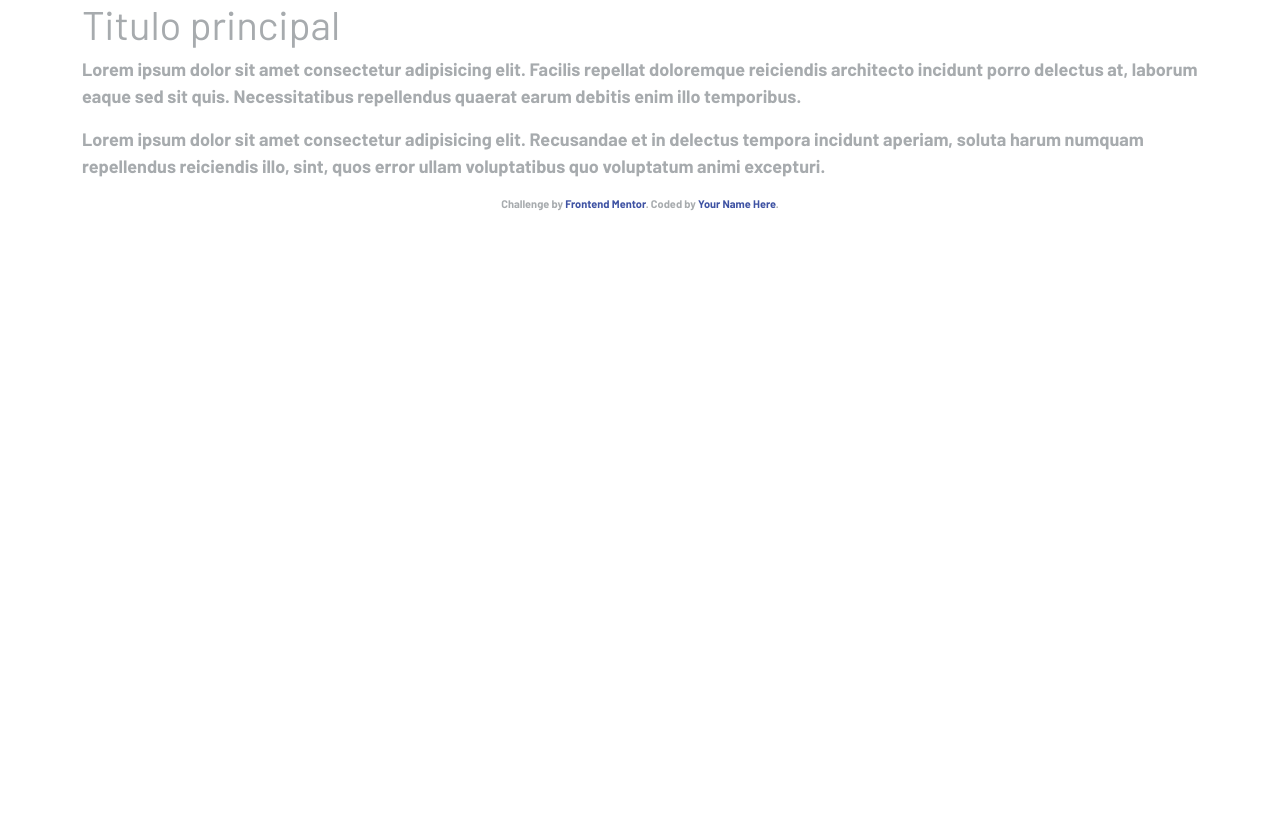
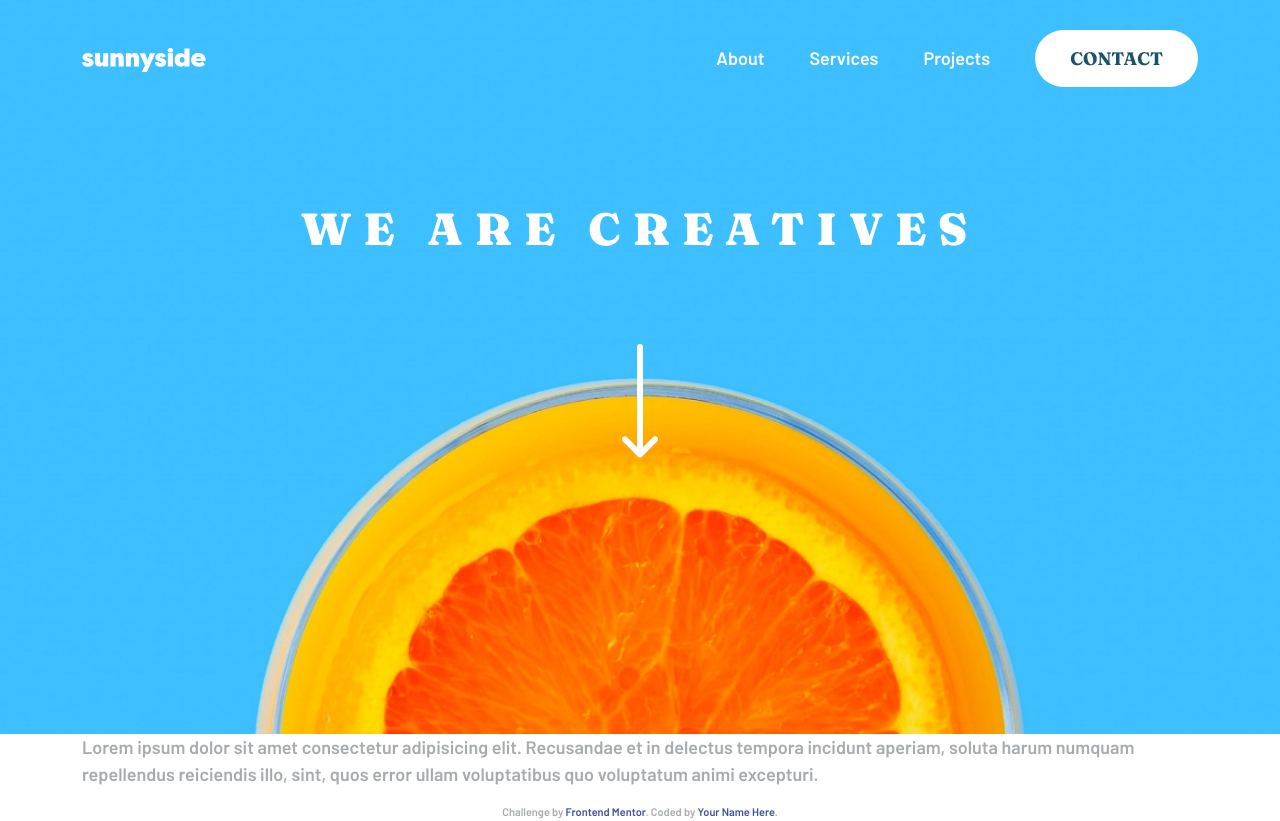
Before and after one commit to smd-adrian/Sunnyside-agency-landing-page, a website: page index.html in a window 1280 px wide. Before the commit the page ends 800 px from the top, so only its background shows below. Drawn offline with Linux system fonts and the light colour scheme.

Commit message:
Init homepgae

```diff
--- a/index.html
+++ b/index.html
@@ -27,14 +27,30 @@
     <body>
         <header>
             <div class="container">
-                <h1>Titulo principal</h1>
-                <p>
-                    Lorem ipsum dolor sit amet consectetur adipisicing elit.
-                    Facilis repellat doloremque reiciendis architecto incidunt
-                    porro delectus at, laborum eaque sed sit quis.
-                    Necessitatibus repellendus quaerat earum debitis enim illo
-                    temporibus.
-                </p>
+                <div class="main-menu">
+                    <div class="logo">
+                        <figure>
+                            <img src="./images/logo.svg" alt="logo-sunnyside" />
+                        </figure>
+                    </div>
+                    <nav>
+                        <ul>
+                            <li><a href="#">About</a></li>
+                            <li><a href="#">Services</a></li>
+                            <li><a href="#">Projects</a></li>
+                            <li class="contact"><a href="#">Contact</a></li>
+                        </ul>
+                    </nav>
+                </div>
+                <h1>We are creatives</h1>
+                <div class="icon-arrow-down">
+                    <figure>
+                        <img
+                            src="./images/icon-arrow-down.svg"
+                            alt="icon-arrow-down"
+                        />
+                    </figure>
+                </div>
             </div>
         </header>
 
--- a/src/sass/partials/_main.scss
+++ b/src/sass/partials/_main.scss
@@ -6,17 +6,82 @@ img {
 }
 
 body {
-    background-color: $white;
+    @include barlow-semibold;
     color: $grayishBlue;
-    font-family: $barlowSemibold;
-    font-weight: 600;
     font-size: 18px;
     -webkit-font-smoothing: antialiased;
     -moz-osx-font-smoothing: grayscale;
 }
 
 header {
-    //
+    background: url('./../../../images/desktop/image-header.jpg') top center
+        no-repeat;
+    background-size: cover;
+    position: relative;
+    padding-top: 30px;
+    padding-bottom: 260px;
+    .main-menu {
+        display: flex;
+        justify-content: space-between;
+        align-items: center;
+        margin-bottom: 115px;
+        .logo {
+            figure {
+                margin: 0;
+                padding: 0;
+            }
+        }
+        nav {
+            position: relative;
+            ul {
+                margin: 0;
+                padding: 0;
+                display: flex;
+                align-items: center;
+                justify-content: center;
+                list-style: none;
+                li {
+                    margin-left: 45px;
+                    a {
+                        color: $white;
+                    }
+                    &.contact {
+                        a {
+                            @include fraunce-700;
+                            text-transform: uppercase;
+                            color: $darkBlue;
+                            background-color: $white;
+                            border-radius: 30px;
+                            padding: 15px 35px;
+                            display: inline-block;
+                            transition: 0.3s;
+                            &:hover {
+                                color: $white;
+                                background-color: hsl(0deg 0% 100% / 36%);
+                            }
+                        }
+                    }
+                }
+            }
+        }
+    }
+    h1 {
+        @include fraunce-900;
+        color: $white;
+        letter-spacing: 12px;
+        font-size: 45px;
+        text-align: center;
+        text-transform: uppercase;
+        padding-bottom: 80px;
+    }
+    .icon-arrow-down {
+        position: relative;
+        text-align: center;
+        .figure {
+            margin: 0;
+            padding: 0;
+        }
+    }
 }
 
 // Attribution
--- a/src/sass/partials/_typography.scss
+++ b/src/sass/partials/_typography.scss
@@ -1,21 +1,35 @@
 /**
-*  Fonts Barlow and Fraunces
+*  Fonts Barlow
 **/
-@import url('https://fonts.googleapis.com/css2?family=Barlow:wght@400;700;900&family=Fraunces:ital,opsz,wght@0,9..144,100..900;1,9..144,100..900&display=swap');
+@import url('https://fonts.googleapis.com/css2?family=Barlow:wght@400;600&display=swap');
+
+@mixin barlow-regular {
+    font-family: 'Barlow', sans-serif;
+    font-weight: 400;
+    font-style: normal;
+}
+
+@mixin barlow-semibold {
+    font-family: 'Barlow', sans-serif;
+    font-weight: 600;
+    font-style: normal;
+}
 
 /**
-* Custom fonts
+*  Fonts Fraunces
 **/
+@import url('https://fonts.googleapis.com/css2?family=Fraunces:ital,opsz,wght@0,9..144,100..900;1,9..144,100..900&display=swap');
 
-// @font-face {
-//     font-family: 'Inter-ExtraBold';
-//     src: url('../fonts/Inter/Inter-ExtraBold.eot');
-//     src: url('../fonts/Inter/Inter-ExtraBold.eot?#iefix')
-//             format('embedded-opentype'),
-//         url('../fonts/Inter/Inter-ExtraBold.woff2') format('woff2'),
-//         url('../fonts/Inter/Inter-ExtraBold.woff') format('woff'),
-//         url('../fonts/Inter/Inter-ExtraBold.ttf') format('truetype'),
-//         url('../fonts/Inter/Inter-ExtraBold.svg#Inter-ExtraBold') format('svg');
-//     font-weight: 800;
-//     font-style: normal;
-// }
+@mixin fraunce-700 {
+    font-family: 'Fraunces', serif;
+    font-optical-sizing: auto;
+    font-weight: 700;
+    font-style: normal;
+}
+
+@mixin fraunce-900 {
+    font-family: 'Fraunces', serif;
+    font-optical-sizing: auto;
+    font-weight: 900;
+    font-style: normal;
+}
--- a/src/sass/partials/_variables.scss
+++ b/src/sass/partials/_variables.scss
@@ -11,8 +11,3 @@ $veryDarkGrayishBlue: hsl(213, 9%, 39%);
 $darkGrayishBlue: hsl(232, 10%, 55%);
 $grayishBlue: hsl(210, 4%, 67%);
 $white: hsl(0, 0%, 100%);
-
-// Fonts
-$barlowRegular: 'Barlow', sans-serif;
-$barlowSemibold: 'Barlow', sans-serif;
-$fraunces: 'Fraunces', serif;
```
Also changed, not shown: dist/css/app.css, 1 other file.
